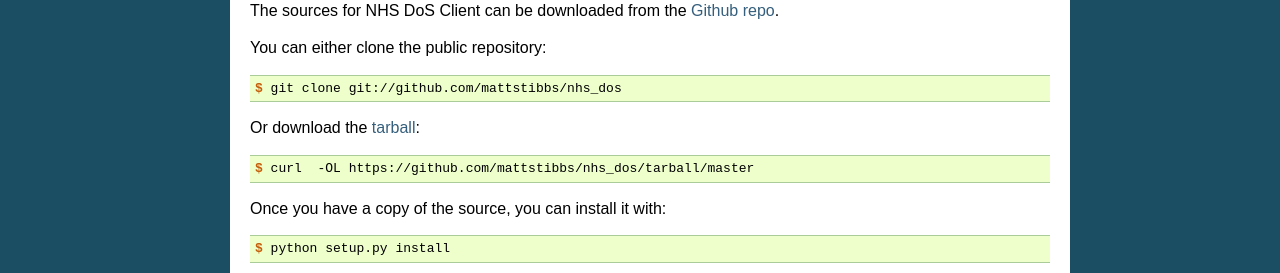
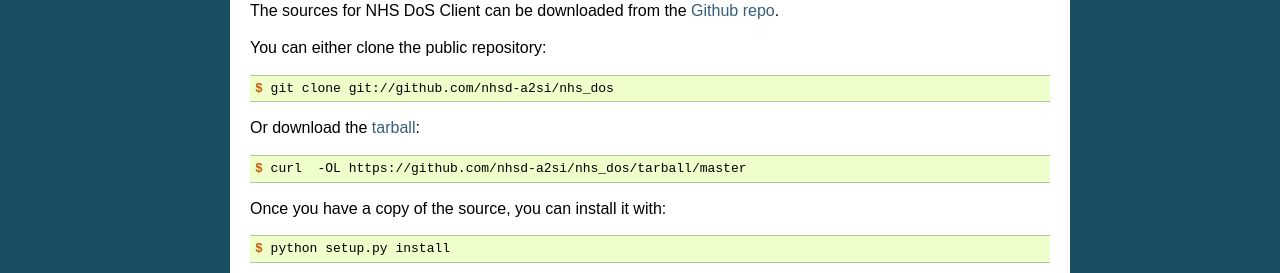
Before and after one commit to nhsd-a2si/nhs-dos-py, a Sphinx documentation site: the page built from docs/installation.rst, in a window 1280 px wide. Shown: the part 359-632 px from the top of the page. Built offline with Sphinx 7.4.7, drawn with Linux system fonts in a browser that asks for light colours; pages that are not in the unit, such as notebooks, are missing from menus.

Commit message:
Update repo URLs in installation.rst

```diff
--- a/docs/installation.rst
+++ b/docs/installation.rst
@@ -32,13 +32,13 @@
 
 .. code-block:: console
 
-    $ git clone git://github.com/mattstibbs/nhs_dos
+    $ git clone git://github.com/nhsd-a2si/nhs_dos
 
 Or download the `tarball`_:
 
 .. code-block:: console
 
-    $ curl  -OL https://github.com/mattstibbs/nhs_dos/tarball/master
+    $ curl  -OL https://github.com/nhsd-a2si/nhs_dos/tarball/master
 
 Once you have a copy of the source, you can install it with:
 
@@ -47,5 +47,5 @@
     $ python setup.py install
 
 
-.. _Github repo: https://github.com/mattstibbs/nhs_dos
-.. _tarball: https://github.com/mattstibbs/nhs_dos/tarball/master
+.. _Github repo: https://github.com/nhsd-a2si/nhs_dos
+.. _tarball: https://github.com/nhsd-a2si/nhs_dos/tarball/master
```
